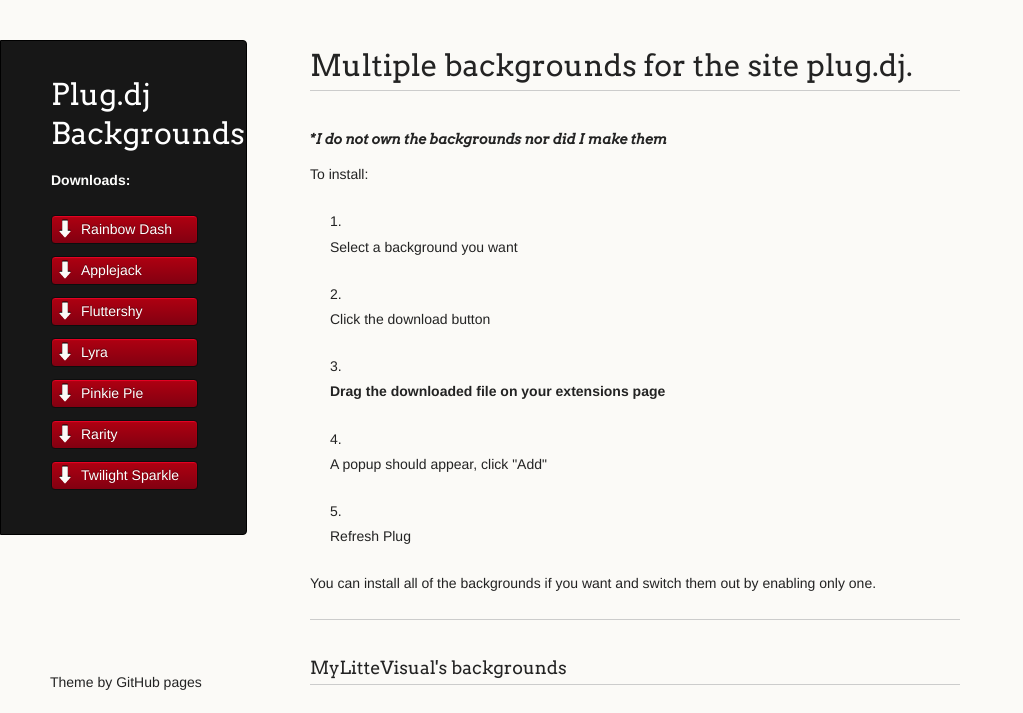
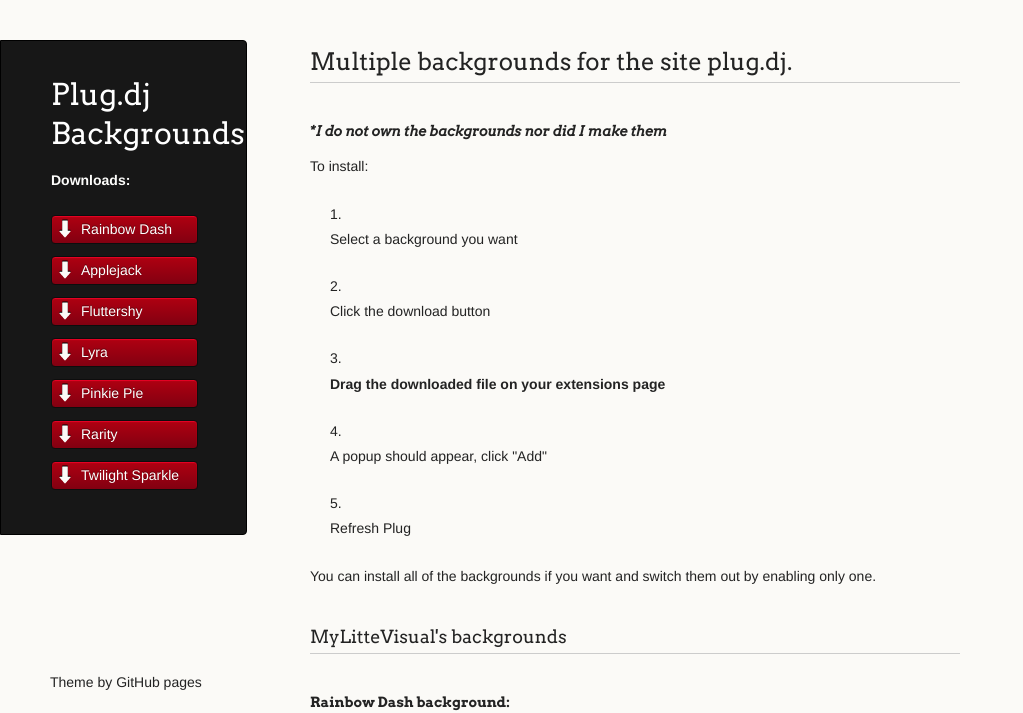
Before and after one commit to jjrambo97/backgrounds, a plain HTML site: page index.html in a window 1280 px wide. Shown: the top 713 px of the page, without its empty margins (0-1023 px from the left). Drawn offline with Linux system fonts and the light colour scheme.

Commit message:
Update index.html

```diff
--- a/index.html
+++ b/index.html
@@ -32,7 +32,7 @@
 
       </header>
       <section>
-        <h1>Multiple backgrounds for the site plug.dj.</h1>
+        <h2>Multiple backgrounds for the site plug.dj.</h2>
         <h5><em>*I do not own the backgrounds nor did I make them</em></h5>
 
 <p>To install:</p>
@@ -45,7 +45,7 @@
 <li><p>Refresh Plug</p></li>
 </ol><p>You can install all of the backgrounds if you want and switch them out by enabling only one.</p>
 
-<hr><h3>MyLitteVisual's backgrounds</h3>
+<h3>MyLitteVisual's backgrounds</h3>
 
 <h4>Rainbow Dash background:</h4>
 
```
